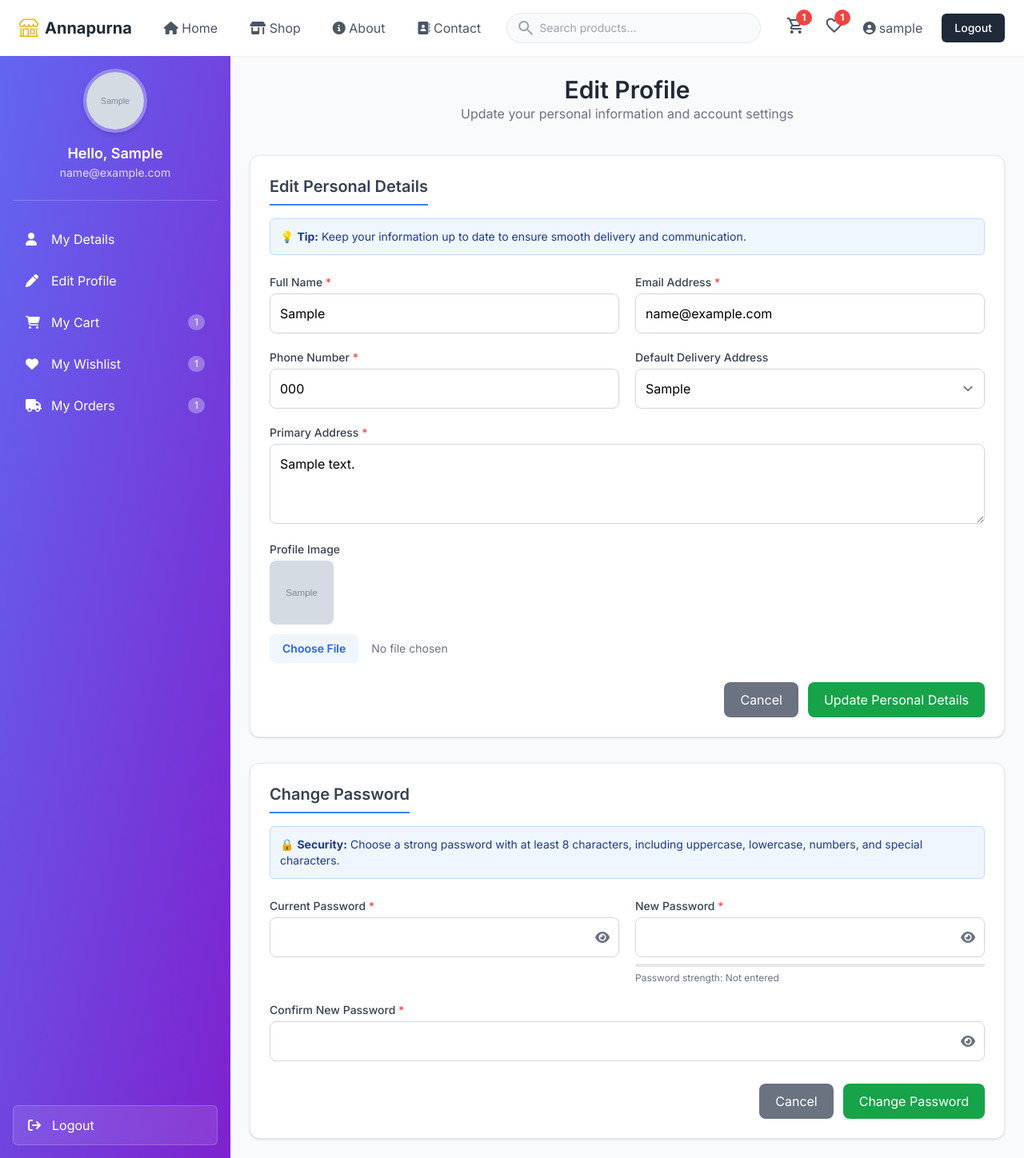
After one commit to Prateek-Giree/annapurna_jewelry, a Django app: page /edit_profile in a window 1280 px wide. The commit adds this page. Shown: the whole page at 80% size. Run offline with Django 5.2, Linux system fonts and the light colour scheme; a user stored in the database is signed in; tables that the repository leaves empty hold one stand-in row (values such as "Sample post"); grey boxes marked "Sample" are stand-in pictures; some libraries are stand-ins or nearby versions.

Commit message:
Profile page

```diff
--- /dev/null
+++ b/a_app/templates/account/edit_profile.html
@@ -0,0 +1,159 @@
+{% extends "base.html" %}
+{% block body %}
+{% load static %}
+
+<div class="flex min-h-screen bg-gray-50">
+  {% include "profile_sidebar.html" %}
+
+  <div class="flex-1 p-6">
+    <div class="text-center mb-10">
+      <h1 class="text-3xl font-semibold text-gray-800">Edit Profile</h1>
+      <p class="text-gray-500">Update your personal information and account settings</p>
+    </div>
+
+    <!-- Edit Personal Details Form -->
+    <form enctype="multipart/form-data" id="personalDetailsForm" method="POST" action="{% url 'edit_profile' %}" onsubmit="return validateEditForm()">
+      {% csrf_token %}
+      <div class="bg-white rounded-xl shadow p-6 mb-8 border border-gray-200">
+        <h2 class="text-xl font-semibold text-gray-700 border-b-2 border-blue-500 inline-block pb-2 mb-4">Edit Personal Details</h2>
+
+        <div class="bg-blue-50 border border-blue-200 text-blue-900 text-sm rounded-md p-3 mb-6">
+          💡 <strong>Tip:</strong> Keep your information up to date to ensure smooth delivery and communication.
+        </div>
+
+        <!-- Grid Fields -->
+        <div class="grid grid-cols-1 sm:grid-cols-2 gap-5">
+          <!-- Full Name -->
+          <div>
+            <label class="block text-sm font-medium text-gray-700 mb-1" for="fullName">Full Name <span class="text-red-500">*</span></label>
+            <input type="text" id="fullName" name="fullName" value="{{ user.first_name }}" onblur="nameValidation('fullName', 'nameErr')" required
+                   class="w-full rounded-lg border-gray-300 focus:border-blue-500 focus:ring focus:ring-blue-200 p-3" />
+            <span class="text-red-500 text-sm" id="nameErr"></span>
+          </div>
+
+          <!-- Email -->
+          <div>
+            <label class="block text-sm font-medium text-gray-700 mb-1" for="email">Email Address <span class="text-red-500">*</span></label>
+            <input type="email" id="email" name="email" value="{{ user.email }}" onblur="emailValidation('email', 'emailErr')" required
+                   class="w-full rounded-lg border-gray-300 focus:border-blue-500 focus:ring focus:ring-blue-200 p-3" />
+            <span class="text-red-500 text-sm" id="emailErr"></span>
+          </div>
+
+          <!-- Phone -->
+          <div>
+            <label class="block text-sm font-medium text-gray-700 mb-1" for="phone">Phone Number <span class="text-red-500">*</span></label>
+            <input type="tel" id="phone" name="phone" value="{{ user_profile.phone }}" onblur="contactValidation('phone', 'phoneErr')" required
+                   class="w-full rounded-lg border-gray-300 focus:border-blue-500 focus:ring focus:ring-blue-200 p-3" />
+            <span class="text-red-500 text-sm" id="phoneErr"></span>
+          </div>
+
+          <!-- Delivery Address -->
+          <div>
+            <label class="block text-sm font-medium text-gray-700 mb-1" for="deliveryAddress">Default Delivery Address</label>
+            <select id="deliveryAddress" name="delivery_addr"
+                    class="w-full rounded-lg border-gray-300 focus:border-blue-500 focus:ring focus:ring-blue-200 p-3">
+              <option value="{{ delivery_address.id }}">{{ delivery_address }}</option>
+              {% for address in delivery_addresses %}
+              <option value="{{ address.id }}">{{ address.location }}</option>
+              {% endfor %}
+            </select>
+          </div>
+
+          <!-- Primary Address -->
+          <div class="sm:col-span-2">
+            <label class="block text-sm font-medium text-gray-700 mb-1" for="address">Primary Address <span class="text-red-500">*</span></label>
+            <textarea id="address" name="address" onblur="addressValidation('address', 'addressErr')" required
+                      class="w-full rounded-lg border-gray-300 focus:border-blue-500 focus:ring focus:ring-blue-200 p-3 min-h-[100px]">{{ user_profile.address }}</textarea>
+            <span class="text-red-500 text-sm" id="addressErr"></span>
+          </div>
+        </div>
+
+        <!-- Profile Image -->
+        <div class="mt-4">
+          <label class="block text-sm font-medium text-gray-700 mb-1" for="profileImage">Profile Image</label>
+          {% if user_profile.profile_image %}
+          <img src="{{ user_profile.profile_image.url }}" alt="Current Image" class="h-20 w-20 rounded-lg object-cover mb-3" />
+          {% endif %}
+          <input type="file" id="profileImage" name="profile_image" accept="image/*"
+                 class="w-full text-sm text-gray-500 border-gray-300 rounded-lg file:mr-4 file:py-2 file:px-4 file:rounded-md file:border-0 file:text-sm file:font-semibold file:bg-blue-50 file:text-blue-600 hover:file:bg-blue-100" />
+        </div>
+
+        <!-- Buttons -->
+        <div class="flex flex-wrap justify-end gap-3 mt-6">
+          <a href="{% url 'profile' request.user.id %}" onclick="return confirm('Are you sure want to cancel?')"
+             class="px-5 py-2.5 bg-gray-500 text-white rounded-lg hover:bg-gray-600">Cancel</a>
+          <button type="submit" name="update_details"
+                  class="px-5 py-2.5 bg-green-600 text-white rounded-lg hover:bg-green-700">Update Personal Details</button>
+        </div>
+      </div>
+    </form>
+
+    <!-- Change Password Form -->
+    <form id="passwordForm" method="POST" action="{% url 'edit_profile' %}" onsubmit="return validatePasswordForm()">
+      {% csrf_token %}
+      <div class="bg-white rounded-xl shadow p-6 border border-gray-200">
+        <h2 class="text-xl font-semibold text-gray-700 border-b-2 border-blue-500 inline-block pb-2 mb-4">Change Password</h2>
+
+        <div class="bg-blue-50 border border-blue-200 text-blue-900 text-sm rounded-md p-3 mb-6">
+          🔒 <strong>Security:</strong> Choose a strong password with at least 8 characters, including uppercase, lowercase, numbers, and special characters.
+        </div>
+
+        <div class="grid grid-cols-1 sm:grid-cols-2 gap-5">
+          <!-- Current Password -->
+          <div>
+            <label class="block text-sm font-medium text-gray-700 mb-1" for="currentPassword">Current Password <span class="text-red-500">*</span></label>
+            <div class="relative">
+              <input type="password" id="currentPassword" name="currentPassword" required
+                     class="w-full rounded-lg border-gray-300 focus:border-blue-500 focus:ring focus:ring-blue-200 p-3" />
+              <span class="absolute right-3 top-1/2 -translate-y-1/2 text-gray-500 cursor-pointer" onclick="togglePassword('currentPassword')">
+                <i class="fa-solid fa-eye"></i>
+              </span>
+            </div>
+            <span class="text-red-500 text-sm" id="currentPassErr"></span>
+          </div>
+
+          <div>
+            <label class="block text-sm font-medium text-gray-700 mb-1" for="newPassword">New Password <span class="text-red-500">*</span></label>
+            <div class="relative">
+              <input type="password" id="newPassword" name="newPassword" onblur="passwordValidation('newPassword', 'newPassErr')" required
+                     class="w-full rounded-lg border-gray-300 focus:border-blue-500 focus:ring focus:ring-blue-200 p-3" />
+              <span class="absolute right-3 top-1/2 -translate-y-1/2 text-gray-500 cursor-pointer" onclick="togglePassword('newPassword')">
+                <i class="fa-solid fa-eye"></i>
+              </span>
+            </div>
+            <span class="text-red-500 text-sm" id="newPassErr"></span>
+
+            <div class="mt-2">
+              <div class="h-1 bg-gray-200 rounded-full overflow-hidden">
+                <div class="strength-fill h-full w-0"></div>
+              </div>
+              <span class="text-xs text-gray-500 strength-text">Password strength: Not entered</span>
+            </div>
+          </div>
+
+          <div class="sm:col-span-2">
+            <label class="block text-sm font-medium text-gray-700 mb-1" for="confirmPassword">Confirm New Password <span class="text-red-500">*</span></label>
+            <div class="relative">
+              <input type="password" id="confirmPassword" name="confirmPassword" onblur="confirmPasswordValidation('newPassword', 'confirmPassword', 'confirmPassErr')" required
+                     class="w-full rounded-lg border-gray-300 focus:border-blue-500 focus:ring focus:ring-blue-200 p-3" />
+              <span class="absolute right-3 top-1/2 -translate-y-1/2 text-gray-500 cursor-pointer" onclick="togglePassword('confirmPassword')">
+                <i class="fa-solid fa-eye"></i>
+              </span>
+            </div>
+            <span class="text-red-500 text-sm" id="confirmPassErr"></span>
+            <div id="passwordMatch" class="text-xs text-gray-500 mt-1"></div>
+          </div>
+        </div>
+
+        <div class="flex flex-wrap justify-end gap-3 mt-6">
+          <a href="{% url 'profile' request.user.id %}" onclick="return confirm('Are you sure want to cancel?')"
+             class="px-5 py-2.5 bg-gray-500 text-white rounded-lg hover:bg-gray-600">Cancel</a>
+          <button type="submit" name="change_password"
+                  class="px-5 py-2.5 bg-green-600 text-white rounded-lg hover:bg-green-700">Change Password</button>
+        </div>
+      </div>
+    </form>
+  </div>
+</div>
+
+{% endblock body %}
--- a/a_app/urls.py
+++ b/a_app/urls.py
@@ -27,5 +27,8 @@ urlpatterns = [
     path("orders/", views.view_order, name="view_order"),
     path("orders/cancel/<int:order_id>/", views.cancel_order, name="cancel_order"),
 
+    path("profile/<int:pk>" , views.profile, name="profile"),
+    path("edit_profile" , views.edit_profile, name="edit_profile"),
+
 
 ]
--- a/a_app/views.py
+++ b/a_app/views.py
@@ -15,7 +15,7 @@ import hmac
 import hashlib
 import base64
 import requests
-from django.contrib.auth.hashers import make_password
+from django.contrib.auth.hashers import make_password, check_password
 from django.contrib.auth.models import User
 from django.contrib.auth import authenticate, login as auth_login, logout as auth_logout
 from django.contrib import messages
@@ -27,6 +27,7 @@ from django.views.decorators.csrf import csrf_exempt
 import json
 from django.db import transaction
 from django.db.models import Count
+
 
 # Create your views here.
 
@@ -417,3 +418,114 @@ def checkout_view(request):
             "selected_ids": selected_ids,
         },
     )
+
+@login_required(login_url="login")
+def profile(request, pk):
+    if request.user.id != pk:
+         messages.error(request, "Unsupported action")
+
+
+    # Get the user profile
+    user = request.user
+    user_profile = get_object_or_404(UserProfile, user=user)
+    delivery_address = user_profile.delivery_address
+
+    # Get the user's wishlist
+    wishlist = Wishlist.objects.filter(user=user)
+
+    # Get the user's cart
+    cart, created = Cart.objects.get_or_create(user=user)
+    cart_items = CartItem.objects.filter(cart=cart)
+
+    # Get users order
+    order_items = OrderItem.objects.filter(order__user=user)
+    order_item_count = order_items.count()
+
+    context = {
+        "user": user,
+        "user_profile": user_profile,
+        "delivery_address": delivery_address,
+        "wishlist": wishlist,
+        "cart_items": cart_items,
+        "order_item_count": order_item_count,
+    }
+    return render(request, "account/profile.html", context)
+
+
+@login_required(login_url="login")
+def edit_profile(request):
+    user = get_object_or_404(User, id=request.user.id)
+    user_profile = get_object_or_404(UserProfile, user=user)
+
+    # Edit personal information
+    if request.method == "POST" and "update_details" in request.POST:
+        full_name = request.POST.get("fullName", "").strip()
+        email = request.POST.get("email", "").strip()
+        phone = request.POST.get("phone", "").strip()
+        primary_address = request.POST.get("address", "").strip()
+        delivery_address_id = request.POST.get("delivery_addr")
+
+        user.first_name = full_name
+        user.email = email
+        user.save()
+
+        user_profile.phone = phone
+        user_profile.address = primary_address
+
+        if delivery_address_id:
+            try:
+                delivery_address = DeliveryAddress.objects.get(id=delivery_address_id)
+                user_profile.delivery_address = delivery_address
+            except DeliveryAddress.DoesNotExist:
+                pass
+        if request.FILES.get("profile_image"):
+            user_profile.profile_image = request.FILES["profile_image"]
+
+        user_profile.save()
+
+        messages.success(request, "Profile updated successfully.")
+        return redirect("profile", pk=user.id)
+
+    delivery_addresses = DeliveryAddress.objects.all()
+    wishlist = Wishlist.objects.filter(user=user)
+    cart, _ = Cart.objects.get_or_create(user=user)
+    cart_items = CartItem.objects.filter(cart=cart)
+    order_items = OrderItem.objects.filter(order__user=user)
+    order_item_count = order_items.count()
+
+    # Change password
+    if request.method == "POST" and "change_password" in request.POST:
+        current_password = request.POST.get("currentPassword")
+        new_password = request.POST.get("newPassword")
+        confirm_new_password = request.POST.get("confirmPassword")
+
+        if not check_password(current_password, user.password):
+            messages.error(request, "Current password is incorrect.")
+        elif new_password == current_password:
+            messages.error(
+                request, "New password cannot be the same as the current password."
+            )
+        elif len(new_password) < 8:
+            messages.error(request, "Password must be at least 8 characters long.")
+        elif new_password != confirm_new_password:
+            messages.error(request, "New passwords do not match.")
+        else:
+            user.password = make_password(new_password)
+            user.save()
+            logout(request)  # Terminates the session
+            messages.success(
+                request, "Password changed successfully. Please log in again."
+            )
+            return redirect("login")
+
+    context = {
+        "user": user,
+        "user_profile": user_profile,
+        "delivery_address": user_profile.delivery_address,
+        "wishlist": wishlist,
+        "cart_items": cart_items,
+        "delivery_addresses": delivery_addresses,
+        "order_item_count": order_item_count,
+    }
+
+    return render(request, "account/edit_profile.html", context)
--- a/templates/navbar.html
+++ b/templates/navbar.html
@@ -77,7 +77,7 @@
                 {% if user.is_authenticated %}
                 <span class="text-gray-600 flex items-center gap-1">
                     <i class="fa-solid fa-circle-user"></i>
-                    <a href="#" class="text-gray-600">{{ user.username }}</a>
+                    <a href="{% url "profile" request.user.id %}" class="text-gray-600">{{ user.username }}</a>
                 </span>
                 <a href="{% url 'logout' %}"
                     class="rounded-md bg-gray-800 px-4 py-2 text-sm font-medium text-white hover:bg-gray-700 transition-colors">Logout</a>
@@ -97,7 +97,7 @@
         <div id="mobile-menu" class="hidden md:hidden bg-white border-t shadow-lg">
             <div class="px-6 py-4 space-y-4">
                 <a href="{% url 'index' %}" class="block nav-link"><i class="fa-solid fa-house"></i> Home</a>
-                <a href="#" class="block nav-link"><i class="fa-solid fa-shop"></i> Shop</a>
+                <a href="{% url "category_filter" %}" class="block nav-link"><i class="fa-solid fa-shop"></i> Shop</a>
                 <a href="#" class="block nav-link"><i class="fa-solid fa-circle-info"></i> About</a>
                 <a href="#" class="block nav-link"><i class="fa-solid fa-address-book"></i> Contact</a>
 
--- /dev/null
+++ b/templates/profile_sidebar.html
@@ -0,0 +1,72 @@
+{% load static %}
+
+<!-- Mobile header (hamburger) -->
+<div class="md:hidden fixed top-0 left-0 right-0 bg-white shadow px-4 py-3 flex items-center justify-between z-50">
+  <button onclick="toggleSidebar()" class="text-2xl text-gray-700">☰</button>
+  <h2 class="text-lg font-semibold">My Account</h2>
+</div>
+
+<!-- Overlay (mobile) -->
+<div id="overlay" onclick="closeSidebar()" class="hidden fixed inset-0 bg-black/50 z-40"></div>
+
+<div class="flex min-h-screen bg-gray-50">
+  <!-- Sidebar -->
+  <div id="sidebar"
+       class="fixed md:static top-0 left-0 w-72 bg-gradient-to-br from-indigo-500 to-purple-700 text-white p-4 flex flex-col z-50 transform -translate-x-full md:translate-x-0 transition-transform duration-300">
+
+    <!-- Profile section -->
+    <div class="text-center border-b border-white/20 pb-6">
+      <div class="flex justify-center">
+        {% if user_profile.profile_image %}
+          <img src="{{ user_profile.profile_image.url }}" alt="Profile"
+               class="w-20 h-20 rounded-full border-4 border-white/30 shadow-md object-cover" />
+        {% else %}
+          <img src="{% static 'assets/default_profile.png' %}" alt="Profile"
+               class="w-20 h-20 rounded-full border-4 border-white/30 shadow-md object-cover" />
+        {% endif %}
+      </div>
+      <h3 class="mt-3 text-lg font-semibold">Hello, {{ user.first_name|default:"User" }}</h3>
+      <p class="text-sm text-white/80">{{ user.email }}</p>
+    </div>
+
+    <!-- Nav links -->
+    <nav class="flex-1 py-6 space-y-1">
+      <a href="{% url 'profile' request.user.id %}" class="flex items-center gap-3 px-4 py-3 rounded-md hover:bg-white/10">
+        <i class="fa-solid fa-user w-5"></i> My Details
+      </a>
+      <a href="{% url "edit_profile" %}" class="flex items-center gap-3 px-4 py-3 rounded-md hover:bg-white/10">
+        <i class="fa-solid fa-pen w-5"></i> Edit Profile
+      </a>
+      <a href="{% url 'cart' %}" class="flex items-center gap-3 px-4 py-3 rounded-md hover:bg-white/10">
+        <i class="fa-solid fa-cart-shopping w-5"></i> My Cart
+        <span class="ml-auto bg-white/30 text-xs px-2 py-0.5 rounded-full">{{ cart_items.count }}</span>
+      </a>
+      <a href="{% url 'wishlist' %}" class="flex items-center gap-3 px-4 py-3 rounded-md hover:bg-white/10">
+        <i class="fa-solid fa-heart w-5"></i> My Wishlist
+        <span class="ml-auto bg-white/30 text-xs px-2 py-0.5 rounded-full">{{ wishlist.count }}</span>
+      </a>
+      <a href="{% url 'view_order' %}" class="flex items-center gap-3 px-4 py-3 rounded-md hover:bg-white/10">
+        <i class="fa-solid fa-truck w-5"></i> My Orders
+        <span class="ml-auto bg-white/30 text-xs px-2 py-0.5 rounded-full">{{ order_item_count }}</span>
+      </a>
+    </nav>
+
+    <!-- Logout -->
+    <form method="POST" action="{% url 'logout' %}" class="mt-auto">
+      {% csrf_token %}
+      <button type="submit"
+              class="flex items-center gap-3 w-full px-4 py-3 bg-white/10 hover:bg-white/20 rounded-md border border-white/20 transition">
+        <i class="fa-solid fa-arrow-right-from-bracket w-5"></i> Logout
+      </button>
+    </form>
+  </div>
+<script>
+function toggleSidebar() {
+  document.getElementById("sidebar").classList.toggle("-translate-x-full");
+  document.getElementById("overlay").classList.toggle("hidden");
+}
+function closeSidebar() {
+  document.getElementById("sidebar").classList.add("-translate-x-full");
+  document.getElementById("overlay").classList.add("hidden");
+}
+</script>
```
Also changed, not shown: a_app/templates/account/profile.html (added, +66 -0 lines).
